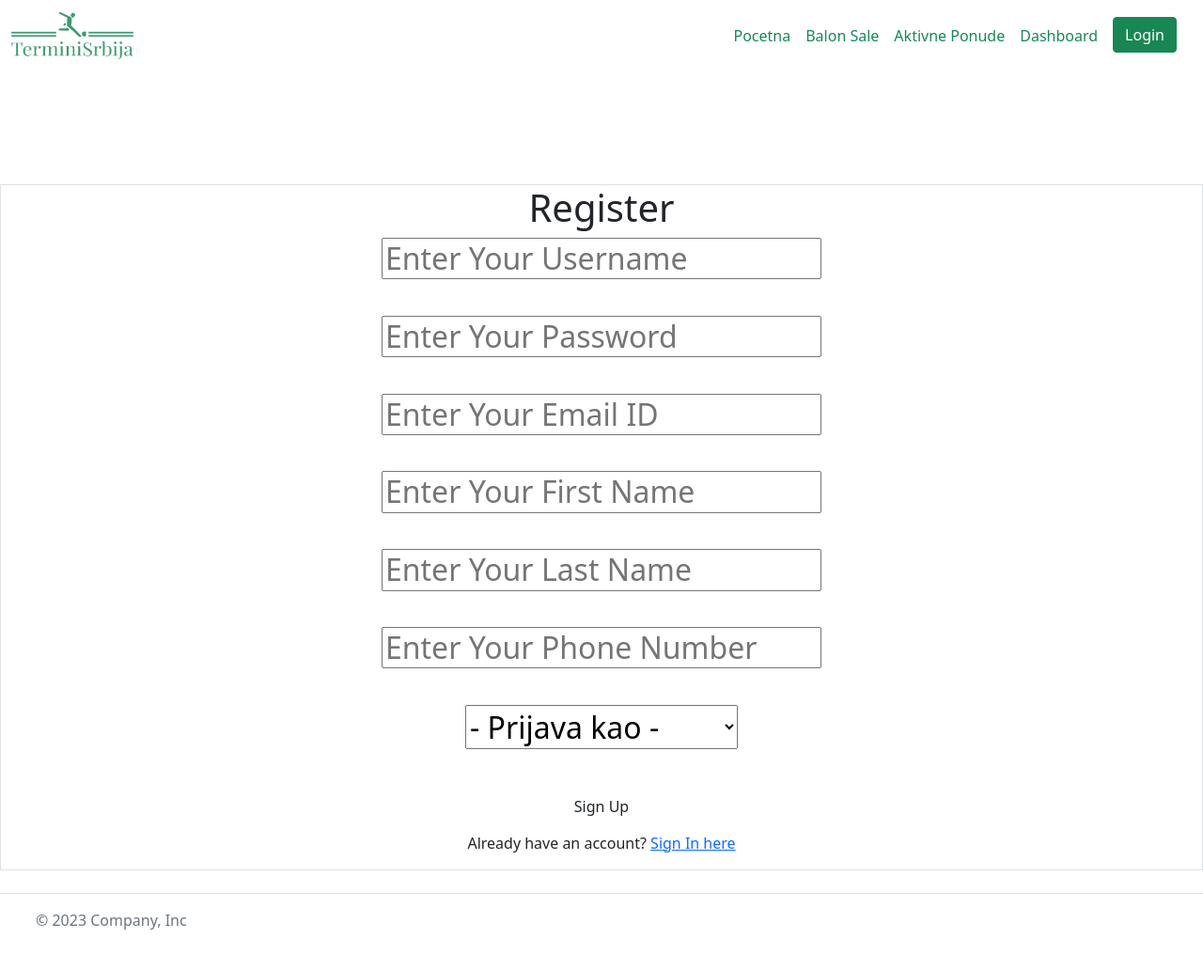
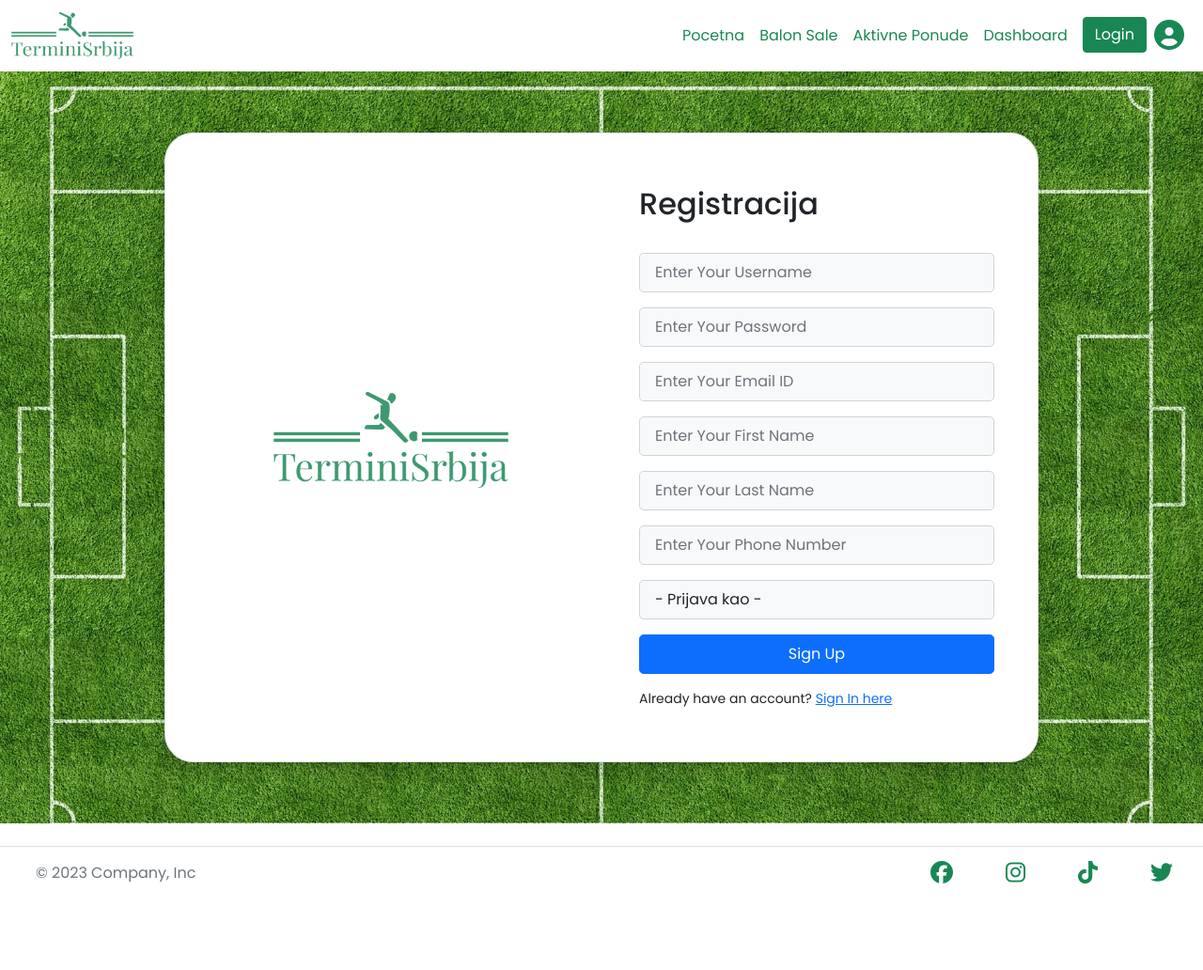
Before and after one commit to daniloradosavljevic/terminisrbijaprojekat, a Flask app: page /register in a window 1280 px wide. Shown: the whole page at 94% size. After the commit the page ends 940 px from the top, so only its background shows below. Run offline with Flask 3, Linux system fonts and the light colour scheme; some libraries are stand-ins or nearby versions.

Commit message:
Modifikovana login i register stranica + dodat style.css

```diff
--- /dev/null
+++ b/static/css/style.css
@@ -0,0 +1,57 @@
+@import url("https://fonts.googleapis.com/css2?family=Poppins%3Awght%40400%3B500&display=swap%27%29%3B");
+
+body{
+    font-family: 'Poppins', sans-serif;
+}
+
+/* Login */
+
+.box-area{
+    width: 930px;
+    border-radius: 30px;
+}
+
+/* Right Box */
+
+.right-box{
+    padding: 40px 30px 40px 40px;
+}
+
+/* Left Box */
+
+.left-box {
+    border-radius: 30px;
+}
+
+/* Placeholder */
+
+::placeholder{
+    font-size: 16px;
+}
+
+/* Responce */
+
+@media only screen and (max-width: 768px){
+    .box-area{
+        margin: 0 10px;
+    }
+    .left-box{
+        height: 100px;
+        overflow: hidden;
+    }
+    .right-box{
+        padding: 20px;
+    }
+}
+
+/*  Background  */
+.bg-image {
+    background-image: url('images/pozadina.jpg');
+    background-size: cover;
+    background-position: center;
+    height: 100vh; /* Viewport height */
+    margin: 0;
+    display: flex;
+    align-items: center;
+    justify-content: center;
+}
--- a/templates/base.html
+++ b/templates/base.html
@@ -5,10 +5,11 @@
     <meta charset="UTF-8">
     <meta name="viewport" content="width=device-width, initial-scale=1.0">
     <!-- Bootstrap CSS -->
-<link href="https://cdn.jsdelivr.net/npm/bootstrap@5.0.2/dist/css/bootstrap.min.css" rel="stylesheet">
+<link href="https://cdn.jsdelivr.net/npm/bootstrap@5.1.3/dist/css/bootstrap.min.css" rel="stylesheet">
 
-<!-- Bootstrap JS bundle with Popper.js -->
-<script src="https://cdn.jsdelivr.net/npm/bootstrap@5.0.2/dist/js/bootstrap.bundle.min.js" integrity="sha384-MrcW6ZMFYlzcLA8Nl+NtUVF0sA7MsXsP1UyJoMp4YLEuNSfAP+JcXn/tWtIaxVXM" crossorigin="anonymous"></script>
+<link rel="stylesheet" href="https://cdnjs.cloudflare.com/ajax/libs/font-awesome/6.5.1/css/all.min.css" integrity="sha512-DTOQO9RWCH3ppGqcWaEA1BIZOC6xxalwEsw9c2QQeAIftl+Vegovlnee1c9QX4TctnWMn13TZye+giMm8e2LwA==" crossorigin="anonymous" referrerpolicy="no-referrer" />
+
+<link rel="stylesheet" href="static/css/style.css">
 
     <title>Termini Srbija</title>
 
@@ -67,6 +68,8 @@
       <li class="ms-3"><a href="https://www.tiktok.com/en/"><i class="fa-brands fa-tiktok fa-xl px-2" style="color: #198754;"></i></a><svg class="bi" width="24" height="24"><use xlink:href="#facebook"></use></svg></a></li>
       <li class="ms-3"><a href="https://twitter.com/home?lang=hr"><i class="fa-brands fa-twitter fa-xl px-2" style="color: #198754;"></i></a><svg class="bi" width="24" height="24"><use xlink:href="#facebook"></use></svg></a></li>
     </ul>
+    <!-- Bootstrap JS bundle with Popper.js -->
+<script src="https://cdn.jsdelivr.net/npm/bootstrap@5.0.2/dist/js/bootstrap.bundle.min.js" integrity="sha384-MrcW6ZMFYlzcLA8Nl+NtUVF0sA7MsXsP1UyJoMp4YLEuNSfAP+JcXn/tWtIaxVXM" crossorigin="anonymous"></script>
 </body>
 
 </html>
--- a/templates/register.html
+++ b/templates/register.html
@@ -1,45 +1,82 @@
 {% extends 'base.html' %} {% block body %}
 
-</br>
-</br>
-</br>
-</br>
-</br>
-<div align="center">
-    <div align="center" class="border">
-        <div class="header">
-            <h1 class="word">Register</h1>
+
+    <!-- Background image -->
+    <div class="bg-image">
+        <!-- Your content goes here -->
+
+
+        <!--MAIN-->
+
+            <div class="container d-flex justify-content-center align-items-center min-vh-100">
+
+        <!--LOGIN-->
+
+            <div class="row border rounded-5 p-3 bg-white shadow box-area">
+
+        <!--LEFT BOX-->
+
+            <div class="col-md-6 rounded-4 d-flex justify-content-center align-items-center flex-column left-box">
+                <div class="featured-image mb-3">
+                    <img src="{{ url_for('static', filename='images/logo.png') }}" class="img-fluid" style="width: 250px;">
                 </div>
-        <h2 class="word">
+
+            </div>
+
+        <!--RIGHT BOX-->
+
+            <div class="col-md-6 right-box">
+                <div class="row align-items-center">
+                    <div class="header-text mb-4">
+                        <h2>Registracija</h2>
+                    </div>
                     <form action="{{ url_for('register') }}" method="post">
                         <div class="msg">{{ msg }}</div>
                         {% if reg %}
                         <a class="bottom" href="{{url_for('login')}}"> Log in</a></p>
                         {% else %}
-                <input id="username" name="username" type="text" placeholder="Enter Your Username" class="textbox" /></br>
-                </br>
-                <input id="password" name="password" type="password" placeholder="Enter Your Password" class="textbox" /></br>
-                </br>
-                <input id="email" name="email" type="text" placeholder="Enter Your Email ID" class="textbox" /></br>
-                </br>
-                <input id="ime" name="ime" type="text" placeholder="Enter Your First Name" class="textbox" /></br>
-                </br>
-                <input id="prezime" name="prezime" type="text" placeholder="Enter Your Last Name" class="textbox" /></br>
-                </br>
-                <input id="telefon" name="telefon" type="text" placeholder="Enter Your Phone Number" class="textbox" /></br>
-                </br>
-                <select id="tip" name="tip" class="textbox">
+                        <div class="input-group mb-3">
+                            <input id="username" name="username" type="text" class="form-control form-control-lg bg-light fs-6" placeholder="Enter Your Username">
+                        </div>
+                        <div class="input-group mb-3">
+                            <input id="password" name="password" type="password" class="form-control form-control-lg bg-light fs-6" placeholder="Enter Your Password">
+                        </div>
+                        <div class="input-group mb-3">
+                            <input id="email" name="email" type="email" class="form-control form-control-lg bg-light fs-6" placeholder="Enter Your Email ID">
+                        </div>
+                        <div class="input-group mb-3">
+                            <input id="ime" name="ime" type="text" class="form-control form-control-lg bg-light fs-6" placeholder="Enter Your First Name">
+                        </div>
+                        <div class="input-group mb-3">
+                            <input id="prezime" name="prezime" type="text" class="form-control form-control-lg bg-light fs-6" placeholder="Enter Your Last Name">
+                        </div>
+                        <div class="input-group mb-3">
+                            <input id="telefon" name="telefon" type="text" class="form-control form-control-lg bg-light fs-6" placeholder="Enter Your Phone Number">
+                        </div>
+                        <div class="input-group mb-3">
+                            <select id="tip" name="tip" class="textbox custom-select form-control form-control-lg bg-light fs-6">
                                 <option value="" disabled selected hidden>- Prijava kao -</option>
                                 <option value="1" placeholder="Vlasnik balon sale">Vlasnik balon sale</option>
                                 <option value="2" placeholder="Igrac">Igrac</option>
-            </select></br>
-                </br>
-                <input type="submit" class="btn" value="Sign Up"></br>
+                            </select>
+                        </div>
+                        <div class="input-group mb-3">
+                            <button class="btn btn-lg btn-primary w-100 fs-6">Sign Up</button>
+                        </div>
                         {% endif %}
                     </form>
-        </h2>
-        <p class="bottom">Already have an account? <a class="bottom" href="{{url_for('login')}}"> Sign In here</a></p>
+                        <div class="row">
+                            <small>Already have an account? <a href="{{url_for('login')}}">Sign In here</a> </small>
+                        </div>
                     </div>
                 </div>
 
+
+        </div>
+    </div>
+
+
+
+    </div>
+
 {% endblock %}
```
Also changed, not shown: templates/email.html (+6 -6 lines), templates/login.html (+51 -25 lines), static/images/pozadina.jpg (added). Lines whose indentation alone changed are shown as unchanged.
